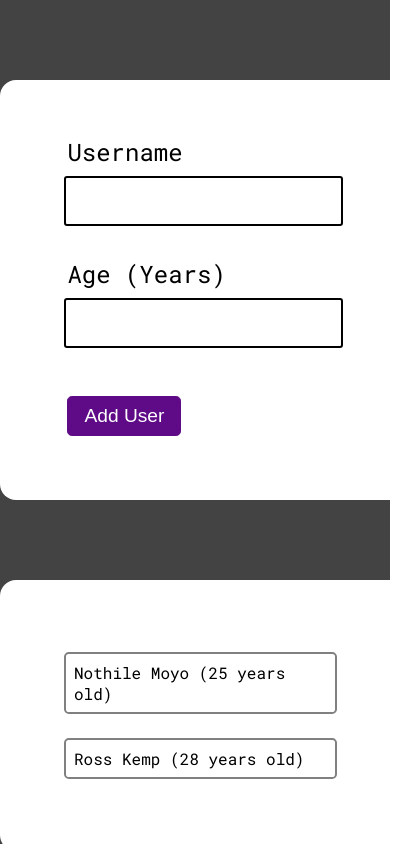
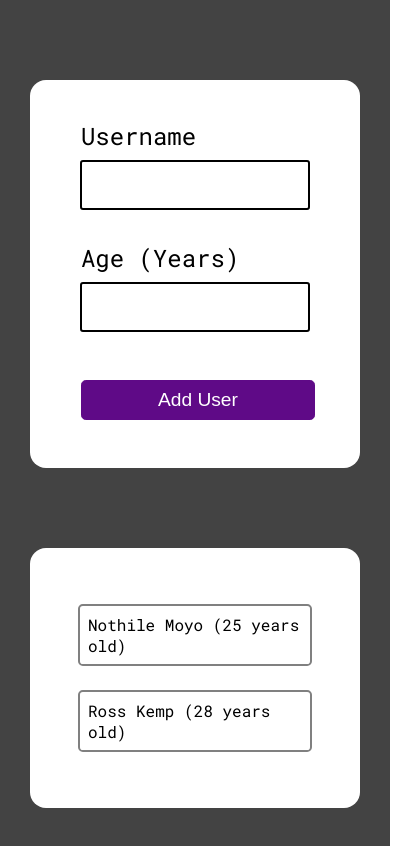
Before and after one commit to Nothile-Moyo-Git/userbuilder-list, a React (Create React App) app: page / in a window 390 px wide. Shown: the top 846 px of the page, 417 px wide, since content can reach past the window. Built offline with nearby package versions, Linux system fonts and the light colour scheme.

Commit message:
Fixed responsive styling on mobile

```diff
--- a/src/App.css
+++ b/src/App.css
@@ -43,3 +43,19 @@
   button:hover{
     background-color: var(--primary-two);
   }
+
+  @media screen and (max-width: 768px){
+
+    button{
+      width: 100%;
+    }
+
+    .userbuilder-components{
+      height: 130vh;
+    }
+
+    .userbuilder-components.errorMode{
+      height: 110vh;
+    }
+
+  }
--- a/src/Components/ErrorModal/ErrorModal.css
+++ b/src/Components/ErrorModal/ErrorModal.css
@@ -26,3 +26,16 @@
     display: flex;
     margin-left: auto;
 }
+
+@media screen and (max-width: 768px){
+    .errorModal{
+        width: 59.5%;
+        left: calc(29% - 5rem);
+        padding: var(--error-modal-thin-padding);
+    }
+
+    .errorModal h1{
+        right: 3rem;
+        width: calc(100% + 4rem);
+    }
+}
--- a/src/Components/UserModal/UserBuilder.css
+++ b/src/Components/UserModal/UserBuilder.css
@@ -49,6 +49,11 @@
 
 @media screen and (max-width: 768px){
     .userbuilder-form{
-        width: 70%;
+        width: 60%;
+        padding: var(--thin-card-padding);
+    }
+
+    .userbuilder-form input{
+        width: 90%;
     }
 }
--- a/src/Components/UserModal/UserList.css
+++ b/src/Components/UserModal/UserList.css
@@ -29,6 +29,7 @@
 
 @media screen and (max-width: 768px){
     .user-list-section{
-        width: 70%;
+        width: 60%;
+        padding: var(--thin-card-padding);
     }
 }
--- a/src/index.css
+++ b/src/index.css
@@ -13,7 +13,9 @@
   --window-width: 100vw;
   --window-height: 100vh;
   --card-padding: 3rem 5rem 3rem 4rem;
+  --thin-card-padding: 2rem 3rem 2rem 3rem;
   --error-modal-padding: 0rem 5rem 1rem 4rem;
+  --error-modal-thin-padding: 0rem 3rem 1rem 3rem;
   --card-corners: 1rem;
 }
 
```
